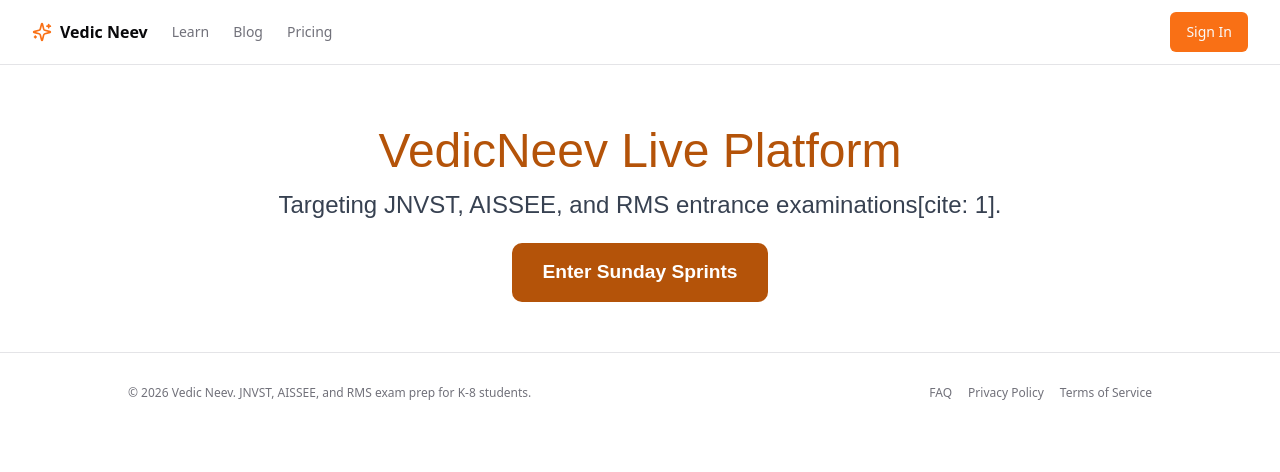
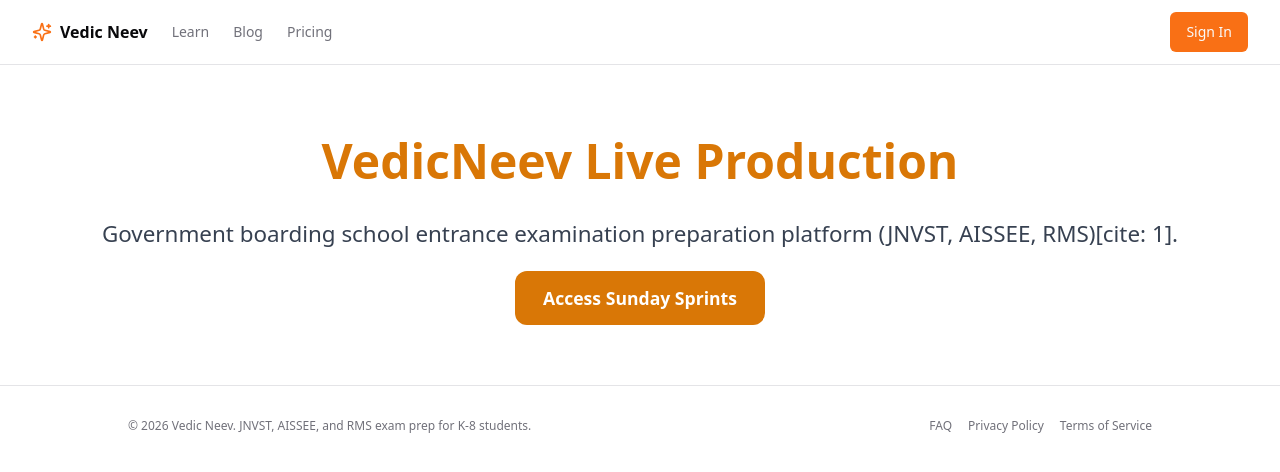
Before and after one commit to pathak32/vedicneev, a Next.js app in the folder apps/web/: page / in a window 1280 px wide. Shown: the top 472 px of the page. Built offline with nearby package versions, Linux system fonts and the light colour scheme; no server answers.

Commit message:
Final production push for active homepage update

```diff
--- a/apps/web/app/page.tsx
+++ b/apps/web/app/page.tsx
@@ -1,14 +1,13 @@
 export default function Home() {
   return (
-    <div style={{ padding: '50px', textAlign: 'center', fontFamily: 'Arial, sans-serif' }}>
-      <h1 style={{ color: '#b45309', fontSize: '3rem' }}>VedicNeev Live Platform</h1>
-      <p style={{ fontSize: '1.5rem', color: '#374151' }}>
-        Targeting JNVST, AISSEE, and RMS entrance examinations[cite: 1].
+    <div style={{ padding: '60px', textAlign: 'center', fontFamily: 'system-ui, sans-serif' }}>
+      <h1 style={{ color: '#d97706', fontSize: '3rem', fontWeight: 900 }}>VedicNeev Live Production</h1>
+      <p style={{ fontSize: '1.4rem', color: '#374151', margin: '20px 0' }}>
+        Government boarding school entrance examination preparation platform (JNVST, AISSEE, RMS)[cite: 1].
       </p>
-      <a href="/sprints" style={{ display: 'inline-block', marginTop: '20px', padding: '15px 30px', background: '#b45309', color: '#fff', textDecoration: 'none', borderRadius: '10px', fontSize: '1.2rem', fontWeight: 'bold' }}>
-        Enter Sunday Sprints
+      <a href="/sprints" style={{ display: 'inline-block', padding: '14px 28px', background: '#d97706', color: '#fff', textDecoration: 'none', borderRadius: '12px', fontSize: '1.1rem', fontWeight: 'bold' }}>
+        Access Sunday Sprints
       </a>
     </div>
   );
 }
-/* cache buster */
```
